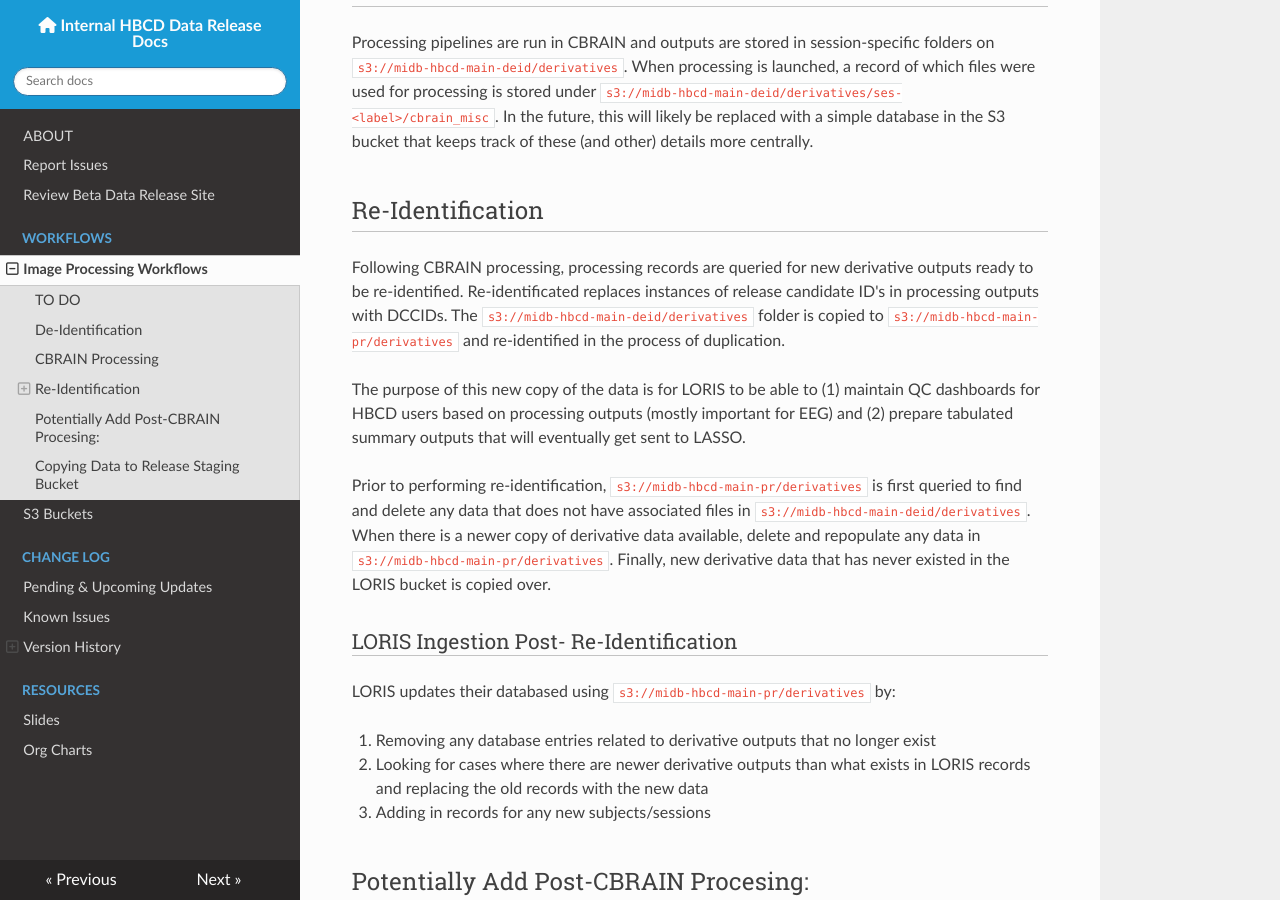
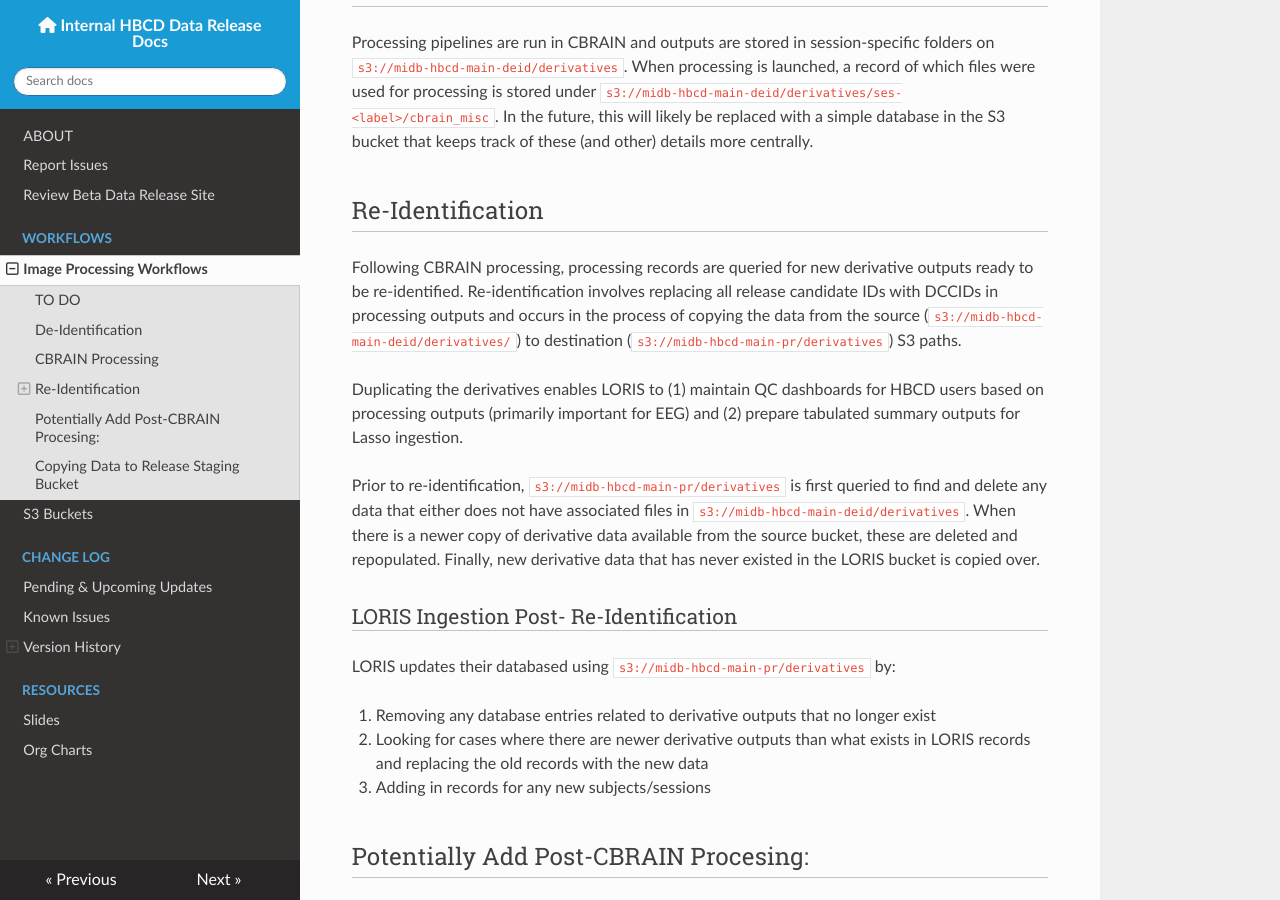
Before and after one commit to DCAN-Labs/hbcd-docs-internal, an MkDocs documentation site: the page built from docs/workflows/imageprocworkflows.md, in a window 1280 px wide and 900 px high, scrolled down 1065 px. Built offline with MkDocs 1.6.1, drawn with Linux system fonts in a browser that asks for light colours; nearby versions of some CDN libraries.

Commit message:
update text

```diff
--- a/docs/workflows/imageprocworkflows.md
+++ b/docs/workflows/imageprocworkflows.md
@@ -13,11 +13,11 @@ Processing pipelines are run in CBRAIN and outputs are stored in session-specifi
 
 ## Re-Identification
 
-Following CBRAIN processing, processing records are queried for new derivative outputs ready to be re-identified. Re-identificated replaces instances of release candidate ID's in processing outputs with DCCIDs. The `s3://midb-hbcd-main-deid/derivatives` folder is copied to `s3://midb-hbcd-main-pr/derivatives` and re-identified in the process of duplication.
+Following CBRAIN processing, processing records are queried for new derivative outputs ready to be re-identified. Re-identification involves replacing all release candidate IDs with DCCIDs in processing outputs and occurs in the process of copying the data from the source (`s3://midb-hbcd-main-deid/derivatives/`) to destination (`s3://midb-hbcd-main-pr/derivatives`) S3 paths.
 
-The purpose of this new copy of the data is for LORIS to be able to (1) maintain QC dashboards for HBCD users based on processing outputs (mostly important for EEG) and (2) prepare tabulated summary outputs that will eventually get sent to LASSO.
+Duplicating the derivatives enables LORIS to (1) maintain QC dashboards for HBCD users based on processing outputs (primarily important for EEG) and (2) prepare tabulated summary outputs for Lasso ingestion.
 
-Prior to performing re-identification, `s3://midb-hbcd-main-pr/derivatives` is first queried to find and delete any data that does not have associated files in `s3://midb-hbcd-main-deid/derivatives`. When there is a newer copy of derivative data available, delete and repopulate any data in `s3://midb-hbcd-main-pr/derivatives`. Finally, new derivative data that has never existed in the LORIS bucket is copied over.
+Prior to re-identification, `s3://midb-hbcd-main-pr/derivatives` is first queried to find and delete any data that either does not have associated files in `s3://midb-hbcd-main-deid/derivatives`. When there is a newer copy of derivative data available from the source bucket, these are deleted and repopulated. Finally, new derivative data that has never existed in the LORIS bucket is copied over.
 
 ### LORIS Ingestion Post- Re-Identification
 LORIS updates their databased using `s3://midb-hbcd-main-pr/derivatives` by:
```
